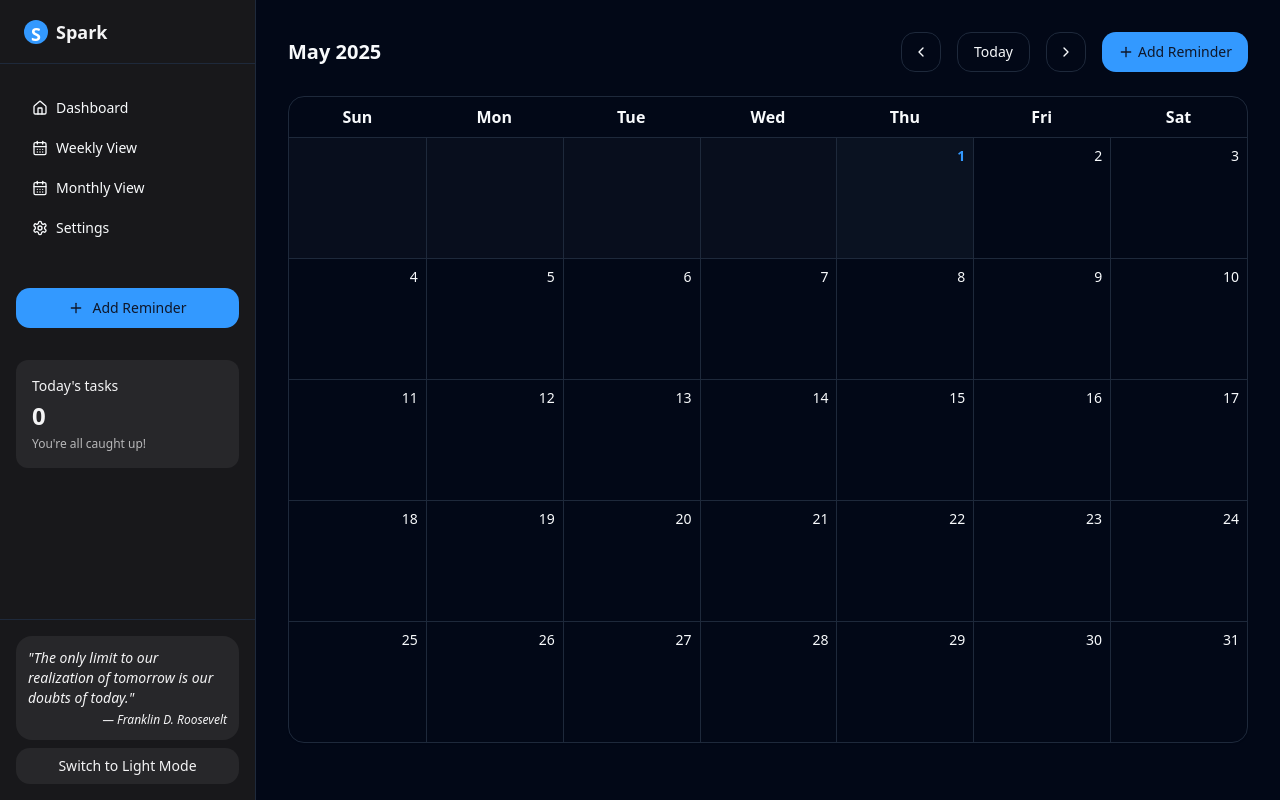
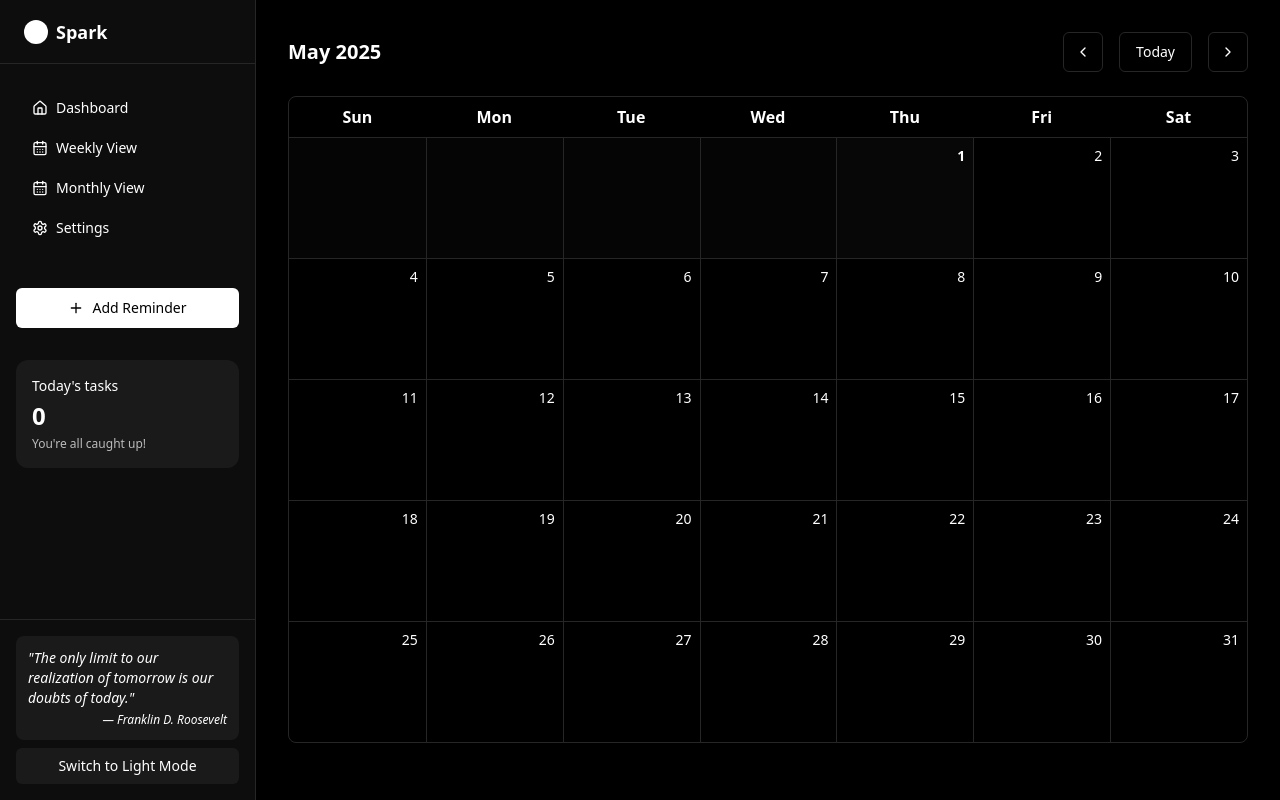
Before and after one commit to anand-reddi/Remind-itt, a React (Vite) app: page /monthly in a window 1280 px wide. Built offline with nearby package versions, Linux system fonts and the light colour scheme.

Commit message:
Remove add reminder button and implement theme changes
- Removed the "Add Reminder" button from Weekly and Monthly views.
- Implemented theme changes to use only black and white colors for dark and light modes.
- Show tasks containers based on the weekly date selected.

```diff
--- a/src/components/MonthlyCalendar.tsx
+++ b/src/components/MonthlyCalendar.tsx
@@ -3,8 +3,7 @@ import React, { useState } from 'react';
 import { format, getDaysInMonth, startOfMonth, getDay, addDays, isToday, isSameDay } from 'date-fns';
 import { Task, useTasks } from '@/contexts/TaskContext';
 import { Button } from '@/components/ui/button';
-import { ChevronLeft, ChevronRight, Plus } from 'lucide-react';
-import { Link } from 'react-router-dom';
+import { ChevronLeft, ChevronRight } from 'lucide-react';
 import { cn } from '@/lib/utils';
 
 export function MonthlyCalendar() {
@@ -70,12 +69,6 @@ export function MonthlyCalendar() {
           <Button variant="outline" size="icon" onClick={goToNextMonth}>
             <ChevronRight className="h-4 w-4" />
           </Button>
-          <Link to="/add">
-            <Button className="gap-1">
-              <Plus className="h-4 w-4" />
-              <span>Add Reminder</span>
-            </Button>
-          </Link>
         </div>
       </div>
 
@@ -116,10 +109,7 @@ export function MonthlyCalendar() {
                               key={task.id}
                               className={cn(
                                 "text-xs truncate rounded px-2 py-1",
-                                task.category === 'Work' && "bg-task-work/10 text-task-work",
-                                task.category === 'Personal' && "bg-task-personal/10 text-task-personal",
-                                task.category === 'Shopping' && "bg-task-shopping/10 text-task-shopping",
-                                task.category === 'Health' && "bg-task-health/10 text-task-health",
+                                "bg-primary/10 text-primary",
                                 task.completed && "opacity-50"
                               )}
                             >
--- a/src/components/WeeklyTasks.tsx
+++ b/src/components/WeeklyTasks.tsx
@@ -1,16 +1,30 @@
 
-import React from 'react';
-import { format, addDays, startOfWeek } from 'date-fns';
+import React, { useState } from 'react';
+import { format, addDays, startOfWeek, addWeeks, subWeeks, isSameDay } from 'date-fns';
 import { Task, useTasks } from '@/contexts/TaskContext';
 import { TaskCard } from '@/components/TaskCard';
 import { Button } from '@/components/ui/button';
-import { CalendarDays, Plus } from 'lucide-react';
-import { Link } from 'react-router-dom';
+import { CalendarDays, ChevronLeft, ChevronRight } from 'lucide-react';
 
 export function WeeklyTasks() {
   const { tasks } = useTasks();
-  const today = new Date();
-  const startDay = startOfWeek(today);
+  const [currentDate, setCurrentDate] = useState(new Date());
+
+  // Functions to navigate between weeks
+  const goToPreviousWeek = () => {
+    setCurrentDate(prevDate => subWeeks(prevDate, 1));
+  };
+
+  const goToNextWeek = () => {
+    setCurrentDate(prevDate => addWeeks(prevDate, 1));
+  };
+
+  const goToToday = () => {
+    setCurrentDate(new Date());
+  };
+
+  // Get start of the selected week
+  const startDay = startOfWeek(currentDate);
 
   // Generate array of days for the current week
   const weekDays = Array.from({ length: 7 }, (_, i) => ({
@@ -36,17 +50,20 @@ export function WeeklyTasks() {
           <CalendarDays className="mr-2 h-5 w-5" />
           <h2 className="text-xl font-bold">Weekly View</h2>
         </div>
-        <Link to="/add">
-          <Button className="gap-1">
-            <Plus className="h-4 w-4" />
-            <span>Add Reminder</span>
+        <div className="flex items-center gap-2">
+          <Button variant="outline" size="icon" onClick={goToPreviousWeek}>
+            <ChevronLeft className="h-4 w-4" />
           </Button>
-        </Link>
+          <Button variant="outline" onClick={goToToday}>Today</Button>
+          <Button variant="outline" size="icon" onClick={goToNextWeek}>
+            <ChevronRight className="h-4 w-4" />
+          </Button>
+        </div>
       </div>
 
       <div className="grid grid-cols-7 gap-4 mb-6">
         {weekDays.map((day, index) => {
-          const isToday = format(today, 'yyyy-MM-dd') === day.formattedDate;
+          const isToday = isSameDay(new Date(), day.date);
           return (
             <div key={index} className="text-center">
               <div className="text-sm text-muted-foreground">{day.day}</div>
--- a/src/index.css
+++ b/src/index.css
@@ -5,83 +5,83 @@
 
 @layer base {
   :root {
-    --background: 210 40% 98%;
-    --foreground: 222.2 84% 4.9%;
+    --background: 0 0% 100%;
+    --foreground: 0 0% 0%;
 
     --card: 0 0% 100%;
-    --card-foreground: 222.2 84% 4.9%;
+    --card-foreground: 0 0% 0%;
 
     --popover: 0 0% 100%;
-    --popover-foreground: 222.2 84% 4.9%;
+    --popover-foreground: 0 0% 0%;
 
-    --primary: 210 100% 50%;
-    --primary-foreground: 210 40% 98%;
+    --primary: 0 0% 0%;
+    --primary-foreground: 0 0% 100%;
 
-    --secondary: 210 40% 96.1%;
-    --secondary-foreground: 222.2 47.4% 11.2%;
+    --secondary: 0 0% 95%;
+    --secondary-foreground: 0 0% 0%;
 
-    --muted: 210 40% 96.1%;
-    --muted-foreground: 215.4 16.3% 46.9%;
+    --muted: 0 0% 95%;
+    --muted-foreground: 0 0% 40%;
 
-    --accent: 210 40% 96.1%;
-    --accent-foreground: 222.2 47.4% 11.2%;
+    --accent: 0 0% 95%;
+    --accent-foreground: 0 0% 0%;
 
-    --destructive: 0 84.2% 60.2%;
-    --destructive-foreground: 210 40% 98%;
+    --destructive: 0 0% 0%;
+    --destructive-foreground: 0 0% 100%;
 
-    --border: 214.3 31.8% 91.4%;
-    --input: 214.3 31.8% 91.4%;
-    --ring: 222.2 84% 4.9%;
+    --border: 0 0% 90%;
+    --input: 0 0% 90%;
+    --ring: 0 0% 0%;
 
-    --radius: 1rem;
+    --radius: 0.5rem;
 
     --sidebar-background: 0 0% 98%;
-    --sidebar-foreground: 240 5.3% 26.1%;
-    --sidebar-primary: 240 5.9% 10%;
-    --sidebar-primary-foreground: 0 0% 98%;
-    --sidebar-accent: 240 4.8% 95.9%;
-    --sidebar-accent-foreground: 240 5.9% 10%;
-    --sidebar-border: 220 13% 91%;
-    --sidebar-ring: 217.2 91.2% 59.8%;
+    --sidebar-foreground: 0 0% 0%;
+    --sidebar-primary: 0 0% 0%;
+    --sidebar-primary-foreground: 0 0% 100%;
+    --sidebar-accent: 0 0% 95%;
+    --sidebar-accent-foreground: 0 0% 0%;
+    --sidebar-border: 0 0% 90%;
+    --sidebar-ring: 0 0% 0%;
   }
 
   .dark {
-    --background: 222.2 84% 4.9%;
-    --foreground: 210 40% 98%;
+    --background: 0 0% 0%;
+    --foreground: 0 0% 100%;
 
-    --card: 222.2 84% 6.9%;
-    --card-foreground: 210 40% 98%;
+    --card: 0 0% 5%;
+    --card-foreground: 0 0% 100%;
 
-    --popover: 222.2 84% 4.9%;
-    --popover-foreground: 210 40% 98%;
+    --popover: 0 0% 0%;
+    --popover-foreground: 0 0% 100%;
 
-    --primary: 210 100% 60%;
-    --primary-foreground: 222.2 47.4% 11.2%;
+    --primary: 0 0% 100%;
+    --primary-foreground: 0 0% 0%;
 
-    --secondary: 217.2 32.6% 17.5%;
-    --secondary-foreground: 210 40% 98%;
+    --secondary: 0 0% 10%;
+    --secondary-foreground: 0 0% 100%;
 
-    --muted: 217.2 32.6% 17.5%;
-    --muted-foreground: 215 20.2% 65.1%;
+    --muted: 0 0% 10%;
+    --muted-foreground: 0 0% 60%;
 
-    --accent: 217.2 32.6% 17.5%;
-    --accent-foreground: 210 40% 98%;
+    --accent: 0 0% 10%;
+    --accent-foreground: 0 0% 100%;
 
-    --destructive: 0 62.8% 30.6%;
-    --destructive-foreground: 210 40% 98%;
+    --destructive: 0 0% 100%;
+    --destructive-foreground: 0 0% 0%;
 
-    --border: 217.2 32.6% 17.5%;
-    --input: 217.2 32.6% 17.5%;
-    --ring: 212.7 26.8% 83.9%;
+    --border: 0 0% 15%;
+    --input: 0 0% 15%;
+    --ring: 0 0% 100%;
 
-    --sidebar-background: 240 5.9% 10%;
-    --sidebar-foreground: 240 4.8% 95.9%;
-    --sidebar-primary: 224.3 76.3% 48%;
-    --sidebar-primary-foreground: 0 0% 100%;
-    --sidebar-accent: 240 3.7% 15.9%;
-    --sidebar-accent-foreground: 240 4.8% 95.9%;
-    --sidebar-border: 240 3.7% 15.9%;
-    --sidebar-ring: 217.2 91.2% 59.8%;
+    --sidebar-background: 0 0% 5%;
+    --sidebar-foreground: 0 0% 100%;
+    --sidebar-primary: 0 0% 100%;
+    --sidebar-primary-foreground: 0 0% 0%;
+    --sidebar-accent: 0 0% 10%;
+    --sidebar-accent-foreground: 0 0% 100%;
+    --sidebar-border: 0 0% 15%;
+    --sidebar-ring: 0 0% 100%;
   }
 }
 
@@ -105,18 +105,18 @@
   }
 
   .category-work {
-    @apply bg-task-work/10 text-task-work;
+    @apply bg-primary/10 text-primary;
   }
 
   .category-personal {
-    @apply bg-task-personal/10 text-task-personal;
+    @apply bg-primary/10 text-primary;
   }
 
   .category-shopping {
-    @apply bg-task-shopping/10 text-task-shopping;
+    @apply bg-primary/10 text-primary;
   }
 
   .category-health {
-    @apply bg-task-health/10 text-task-health;
+    @apply bg-primary/10 text-primary;
   }
 }
--- a/tailwind.config.ts
+++ b/tailwind.config.ts
@@ -64,10 +64,10 @@ export default {
 					ring: 'hsl(var(--sidebar-ring))'
 				},
 				task: {
-					work: '#4F46E5',
-					personal: '#10B981',
-					shopping: '#F59E0B',
-					health: '#EC4899',
+					work: '#000000',
+					personal: '#000000',
+					shopping: '#000000',
+					health: '#000000',
 				}
 			},
 			borderRadius: {
```
